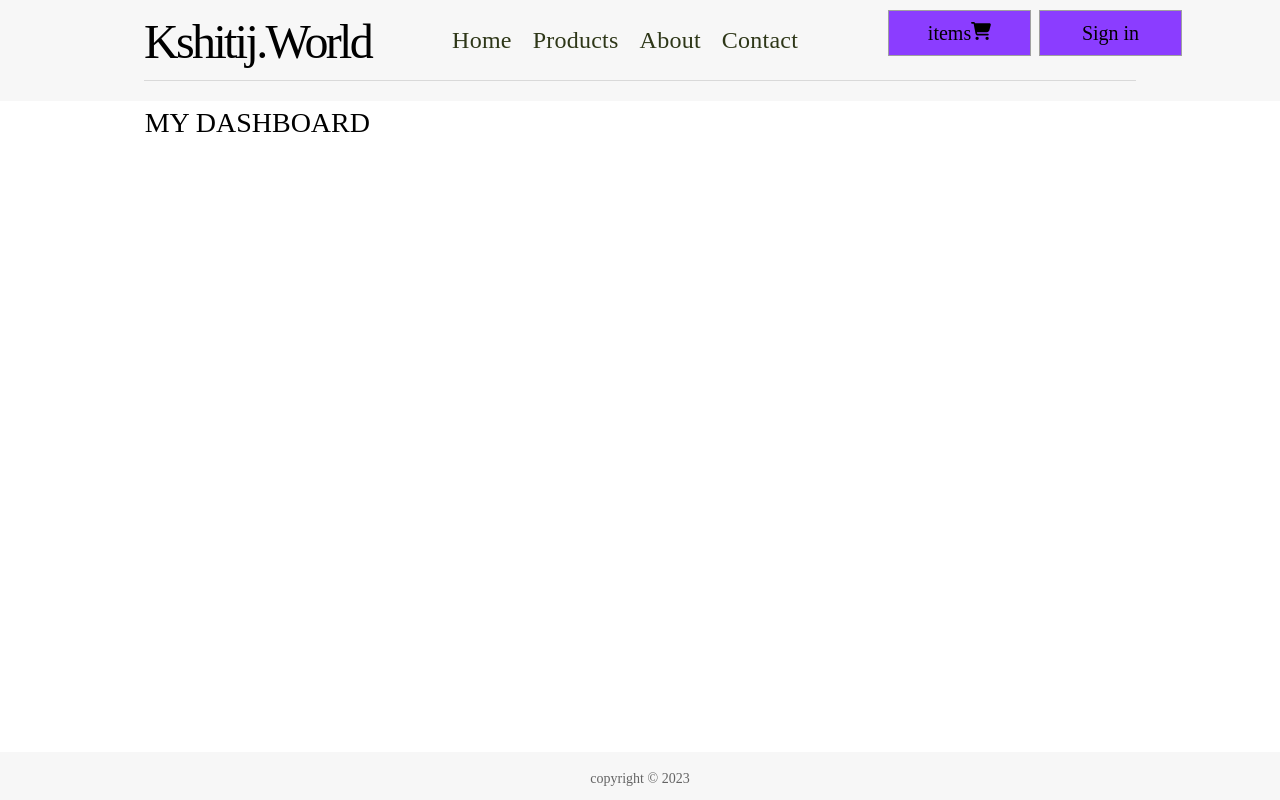
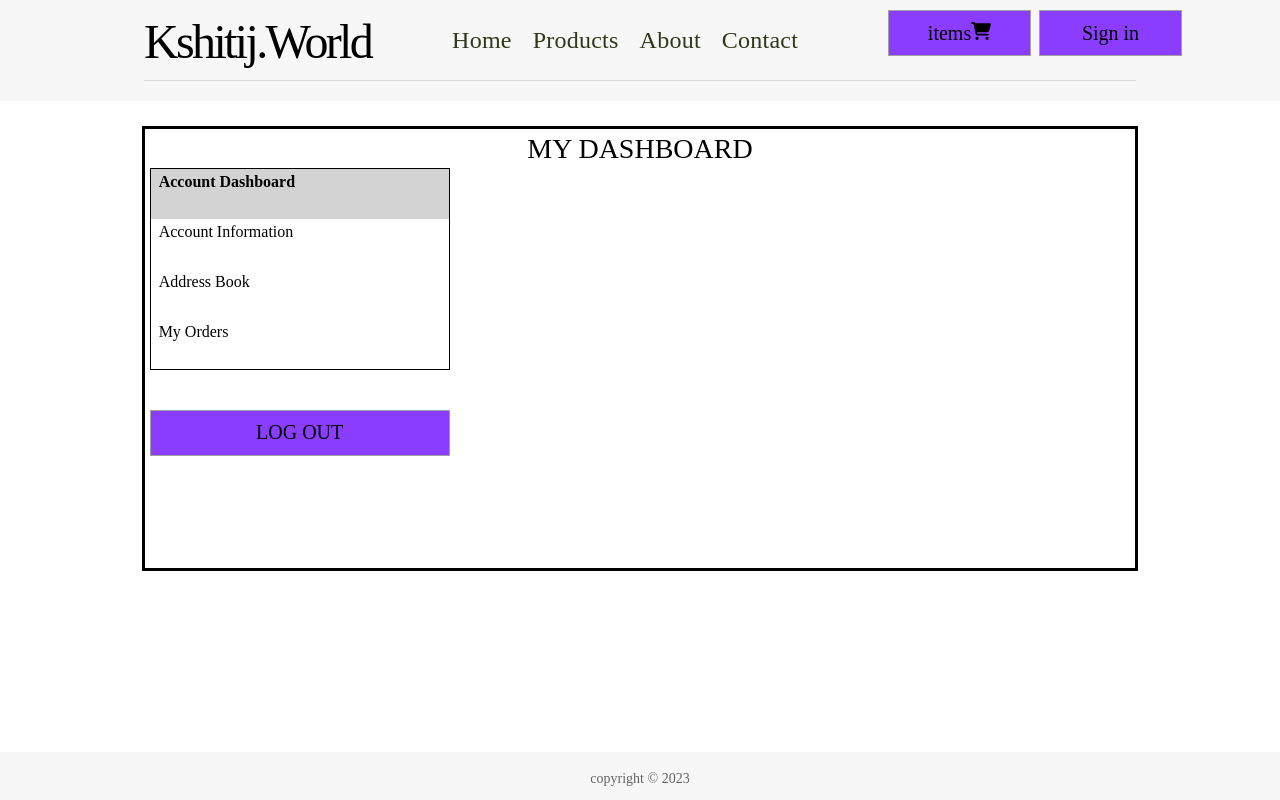
Before and after one commit to RUSHi-VAiRALE/KshitijArts, a React (Create React App) app: page /AccDashboard in a window 1280 px wide. Built offline with nearby package versions, Linux system fonts and the light colour scheme.

Commit message:
Account DashBoard page added

```diff
--- a/public/ADashBoard.css
+++ b/public/ADashBoard.css
@@ -1,4 +1,5 @@
 .aDashCont{
+    position: relative;
     display: flex;
         flex-direction: column;
         width: 77.4%;
@@ -10,9 +11,53 @@
 
 .aDashName{
     position: relative;
-    top: 100px;
     color: #000;
         font-size: 28px;
         font-family: Ovo;
         line-height: 39px;
+        margin: auto;
 }
+
+.aDashMain{
+    position: relative;
+        max-width: 1177px;
+        height: auto;
+        display: flex;
+        justify-content: space-between;
+}
+
+.aDashInfo{
+    width: 300px;
+    height: 400px;
+    display: flex;
+    flex-direction: column;
+    align-content: center;
+    margin-left: 5px;
+}
+
+.aDashInfo1{
+    display: flex;
+    flex-direction: column;
+    align-content: center;
+    justify-content: space-between;
+    border: solid;
+    border-width: 1px;
+}
+
+.aDashDiv1{
+    height: 46px;
+    padding-left: 8px;
+    padding-top: 4px;
+}
+.LogButton{
+    margin-top: 40px;
+    height: 46px;
+        background: #8B3DFF;
+        border: 1px solid #A0A0A0;
+        font-family: 'Mulish';
+        font-style: normal;
+        font-weight: 400;
+        font-size: 15px;
+        line-height: 25px;
+        color: #000000;
+}
--- a/src/components/accDash.js
+++ b/src/components/accDash.js
@@ -6,6 +6,30 @@ const ADashBoard = () =>{
         <div className="aDashName">
             MY DASHBOARD
         </div>
+        <div className="aDashMain">
+            <div className="aDashInfo">
+                <div className="aDashInfo1">
+                    <div style={{
+                        fontWeight:"bold",
+                        background:"lightGray"
+                    }} className="aDashDiv1">
+                        Account Dashboard
+                    </div>
+                    <div className="aDashDiv1">
+                        Account Information
+                    </div>
+                    <div className="aDashDiv1">
+                        Address Book
+                    </div>
+                    <div className="aDashDiv1">
+                        My Orders
+                    </div>
+                </div>
+                <button className="LogButton">
+                    <p className="btnName">LOG OUT</p>
+                </button>
+            </div>
+        </div>
     </div>
 )
 }
```
